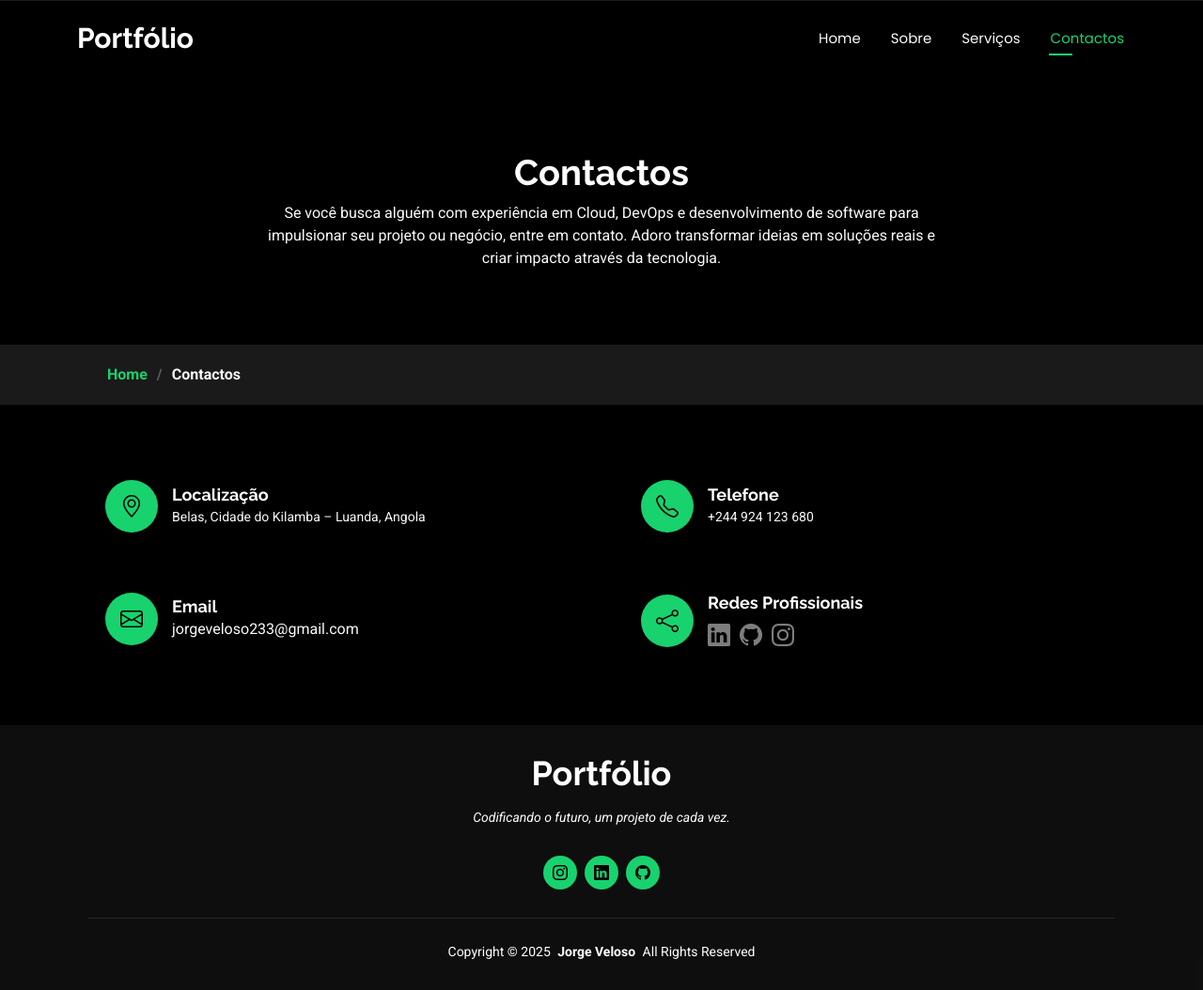
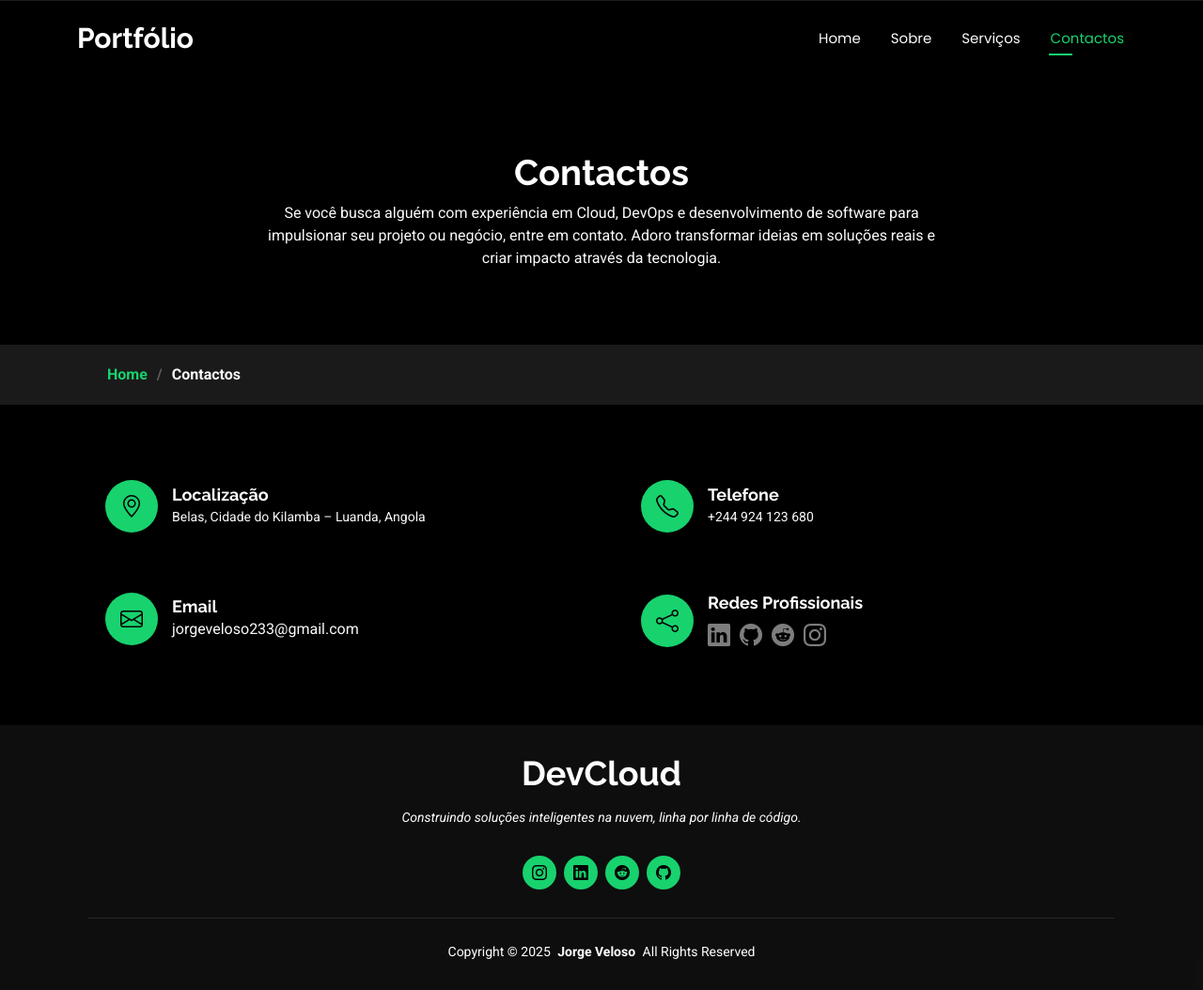
Before and after one commit to nexuscompay/jorge-portfolio, a plain HTML site: page contact.html in a window 1280 px wide. Shown: the whole page at 94% size. Drawn offline with Linux system fonts and the light colour scheme.

Commit message:
feat: Adicionado a url da rede social Reddit e adicionado nova foto do Luvumbu

```diff
--- a/contact.html
+++ b/contact.html
@@ -138,6 +138,7 @@
             <div class="social-links mt-2">
               <a href="https://www.linkedin.com/in/jorge-veloso-604243256/" target="_blank"><i class="bi bi-linkedin"></i></a>
               <a href="https://github.com/jorgevelosodev" target="_blank"><i class="bi bi-github"></i></a>
+              <a href="https://www.reddit.com/user/Balatinangai/" target="_blank"><i class="bi bi-reddit"></i></a>
               <a href="https://www.instagram.com/jorge_veloso16/" target="_blank"><i class="bi bi-instagram"></i></a>
             </div>
           </div>
@@ -211,14 +212,17 @@
 
     <footer id="footer" class="footer dark-background">
       <div class="container">
-        <h3 class="sitename">Portfólio</h3>
-        <p>Codificando o futuro, um projeto de cada vez.</p>
+        <h3 class="sitename">DevCloud</h3>
+        <p>Construindo soluções inteligentes na nuvem, linha por linha de código.</p>
         <div class="social-links d-flex justify-content-center">
           <a href="https://www.instagram.com/jorge_veloso16/" target="_blank"
             ><i class="bi bi-instagram"></i
           ></a>
           <a href="https://www.linkedin.com/in/jorge-veloso-604243256/"target="_blank"
             ><i class="bi bi-linkedin"></i
+          ></a>
+          <a href="https://www.reddit.com/user/Balatinangai/"target="_blank"
+            ><i class="bi bi-reddit"></i
           ></a>
         <a href="https://github.com/jorgevelosodev" target="_blank">
           <i class="bi bi-github"></i></a>
```
Also changed, not shown: about.html (+3 -2 lines), index.html (+6 -0 lines), services.html (+3 -0 lines), assets/img/Luvumbu.png (added).
